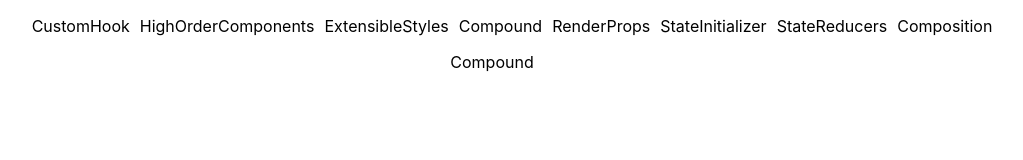
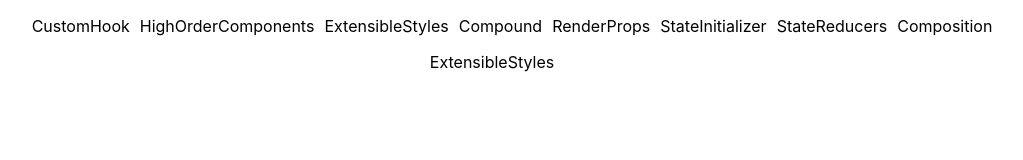
Before and after one commit to isan26/react-patterns, a React (Create React App) app: page / in a window 1280 px wide. Both pictures are taken after a click on the item "ExtensibleStyles". Shown: the top 160 px of the page, without its empty margins (148-1171 px from the left). Built offline with nearby package versions, Linux system fonts and the light colour scheme.

Commit message:
[FIX] Dummy text of components

```diff
--- a/src/patterns/ExtensibleStyles/index.tsx
+++ b/src/patterns/ExtensibleStyles/index.tsx
@@ -3,7 +3,7 @@ import React from 'react'
 const ExtensibleStyles = () => {
    return (
        <div>
-           Compound
+           ExtensibleStyles
        </div>
    )
 }
--- a/src/patterns/StateInitializer/index.tsx
+++ b/src/patterns/StateInitializer/index.tsx
@@ -3,7 +3,7 @@ import React from 'react'
 const StateInitializer = () => {
    return (
        <div>
-           RenderProps
+           State Initializer
        </div>
    )
 }
```
